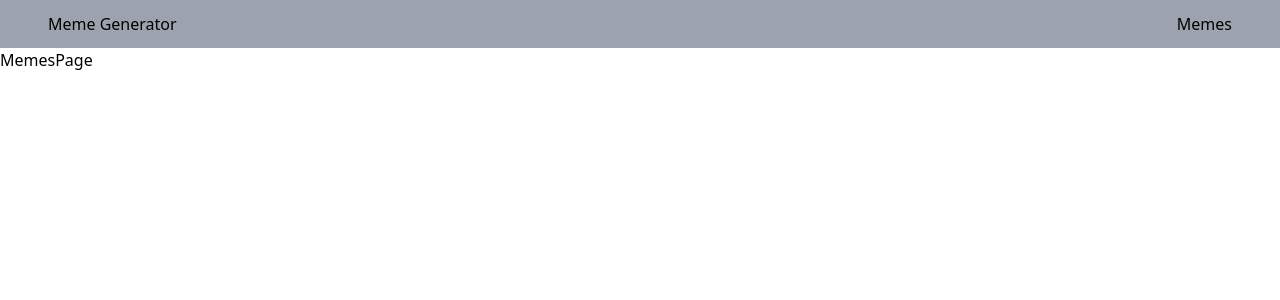
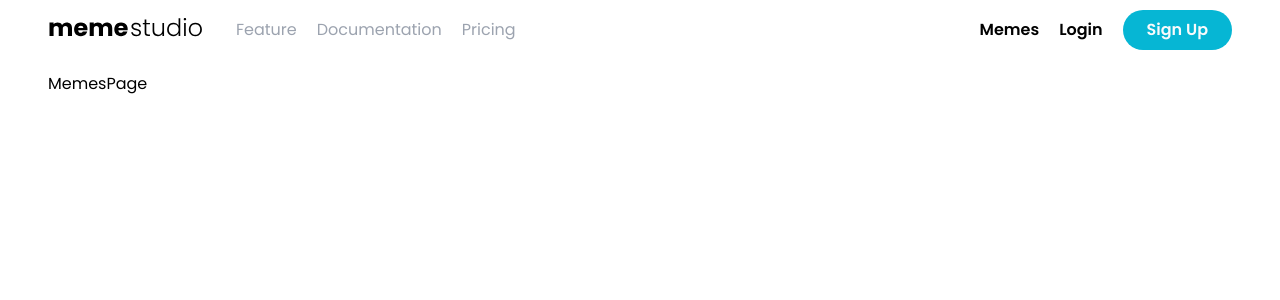
Before and after one commit to padhi190/meme-studio, a Next.js app: page /memes in a window 1280 px wide. Shown: the top 300 px of the page. Built offline with nearby package versions, Linux system fonts and the light colour scheme.

Commit message:
Add top navbar

```diff
--- a/components/Layout.js
+++ b/components/Layout.js
@@ -1,5 +1,4 @@
 import Head from 'next/head';
-import React from 'react';
 import Navbar from './Navbar';
 
 function Layout({ title = 'Meme Studio', children }) {
@@ -9,7 +8,7 @@ function Layout({ title = 'Meme Studio', children }) {
         <title>{title}</title>
       </Head>
       <Navbar />
-      <div>{children}</div>
+      <div className='px-12 p-6 max-w-7xl mx-auto'>{children}</div>
     </div>
   );
 }
--- a/components/Navbar.js
+++ b/components/Navbar.js
@@ -1,15 +1,51 @@
 import Link from 'next/link';
-import React from 'react';
+import Image from 'next/image';
 
 function Navbar() {
   return (
-    <header className="flex items-center justify-between px-12 py-6 h-12 bg-gray-400">
-      <div>
-        <Link href="/">Meme Generator</Link>{' '}
+    <header className="">
+      <div className="pt-2 h-12 flex items-center justify-between max-w-7xl mx-auto px-12">
+        <div className="flex items-center py-2 space-x-8">
+          {/* Logo */}
+          <Link href="/">
+            <img src="/logo.svg" className="h-9 cursor-pointer" />
+          </Link>
+          {/* Left top menu */}
+          <div className="lg:flex hidden space-x-5 pt-1">
+            <Link href="/">
+              <a className="text-gray-400 hover:text-gray-600">Feature</a>
+            </Link>
+            <Link href="/">
+              <a className="text-gray-400 hover:text-gray-600">Documentation</a>
+            </Link>
+            <Link href="/">
+              <a className="text-gray-400 hover:text-gray-600">Pricing</a>
+            </Link>
+          </div>
+        </div>
+        {/* Top right meneu */}
+        <nav className="hidden lg:flex items-center pt-1 gap-5">
+          <Link href="/memes">
+            <a className="font-semibold">Memes</a>
+          </Link>
+          <Link href="/memes">
+            <a className="font-semibold">Login</a>
+          </Link>
+          <Link href="/memes">
+            <a className="font-semibold bg-cyan-500 hover:bg-cyan-400 text-gray-50 px-6 py-2 rounded-full">
+              Sign Up
+            </a>
+          </Link>
+        </nav>
+        {/* Hamburger button */}
+        <div className="lg:hidden">
+          <button className="z-40 lg:hidden focus:outline-none block hamburger">
+            <span className="hamburger-top"></span>
+            <span className="hamburger-middle"></span>
+            <span className="hamburger-bottom"></span>
+          </button>
+        </div>
       </div>
-      <nav>
-        <Link href="/memes">Memes</Link>
-      </nav>
     </header>
   );
 }
--- a/package.json
+++ b/package.json
@@ -1,5 +1,5 @@
 {
-  "name": "next",
+  "name": "meme-studio",
   "version": "0.1.0",
   "private": true,
   "scripts": {
--- a/pages/index.js
+++ b/pages/index.js
@@ -1,9 +1,9 @@
-import Head from 'next/head'
-import Image from 'next/image'
-import styles from '../styles/Home.module.css'
+import Layout from '../components/Layout';
 
 export default function Home() {
   return (
-    <div className=''>Home</div>
-  )
+    <Layout>
+      <div>Home</div>
+    </Layout>
+  );
 }
--- a/pages/memes/add.js
+++ b/pages/memes/add.js
@@ -1,4 +1,3 @@
-import React from 'react'
 
 function AddMeme() {
   return (
--- a/styles/globals.css
+++ b/styles/globals.css
@@ -1,3 +1,4 @@
+@import url('https://fonts.googleapis.com/css2?family=Poppins:wght@100;200;300;400;500;600;700&display=swap');
 @tailwind base;
 @tailwind components;
 @tailwind utilities;
--- a/tailwind.config.js
+++ b/tailwind.config.js
@@ -5,7 +5,11 @@ module.exports = {
     "./components/**/*.{js,ts,jsx,tsx}",
   ],
   theme: {
-    extend: {},
+    extend: {
+      fontFamily: {
+        'sans': ['Poppins', 'sans-serif'],
+      }
+    },
   },
   plugins: [],
 }
```
Also changed, not shown: public/logo.svg (added), 1 other file (tests, documents, lock files or other folders).
